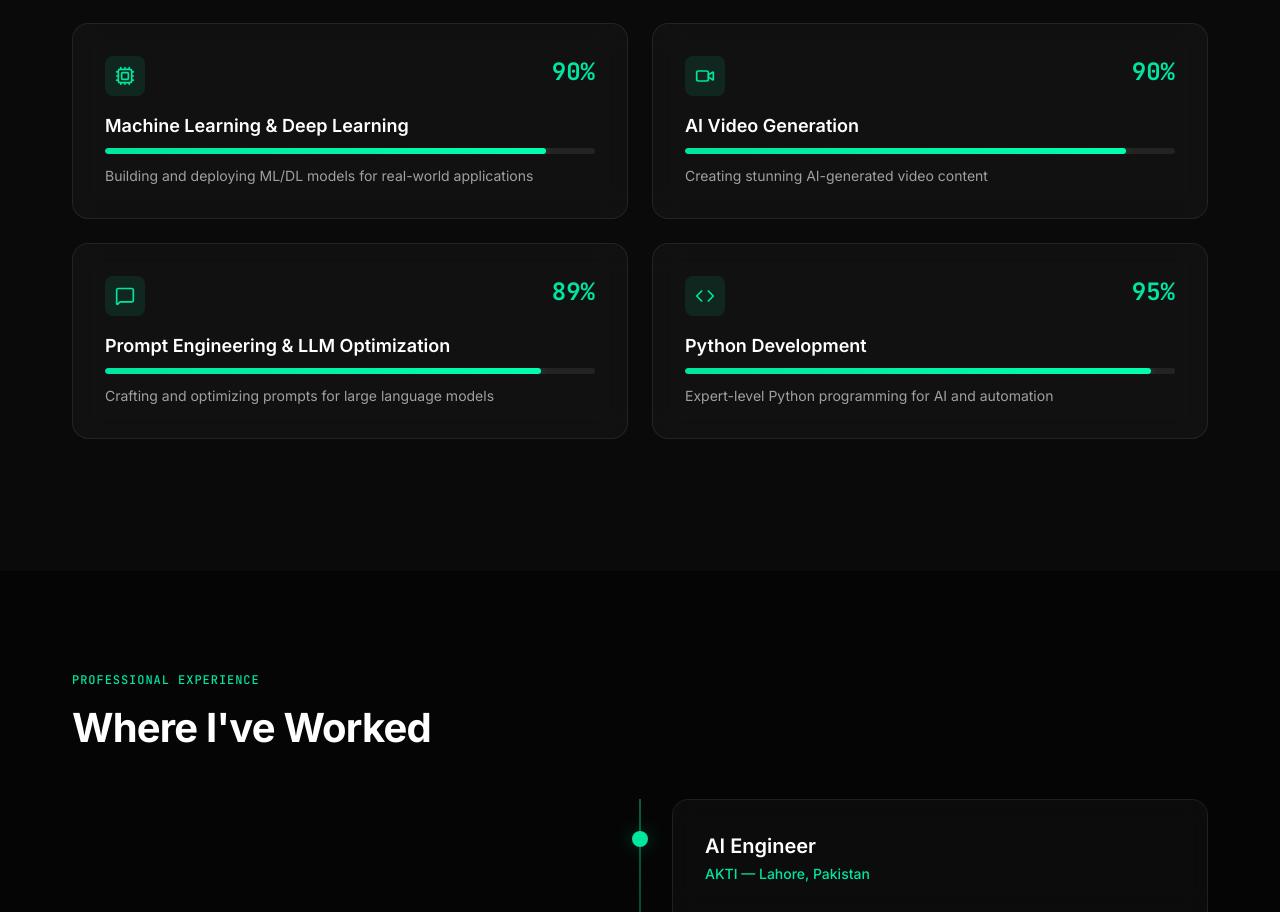
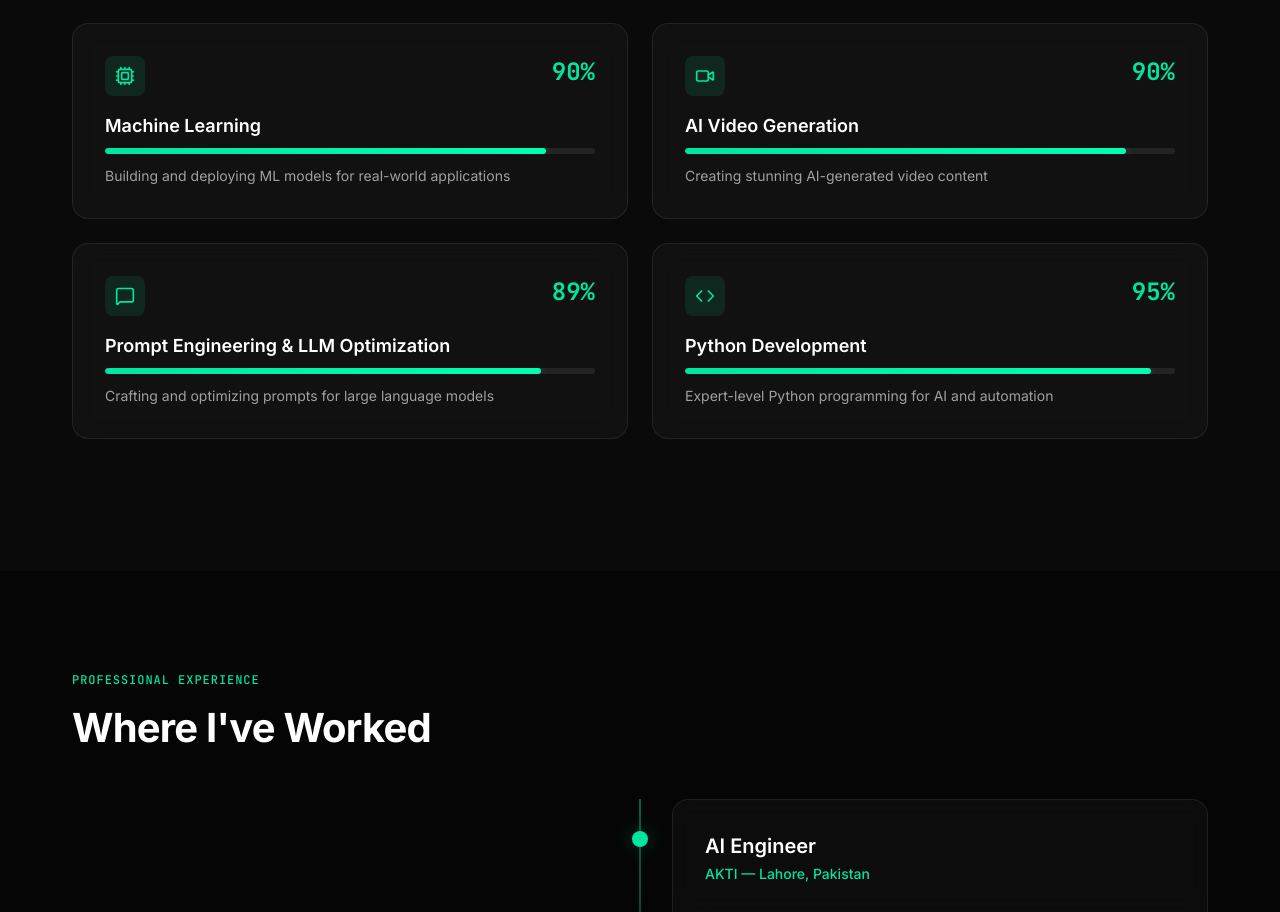
Before and after one commit to swiftnicecollection-blip/Syed-Abdullah, a React (Vite) app: page / in a window 1280 px wide. Shown: the part 1769-2681 px from the top of the page. Built offline with nearby package versions, Linux system fonts and the light colour scheme.

Commit message:
Update Skills.tsx

```diff
--- a/src/sections/Skills.tsx
+++ b/src/sections/Skills.tsx
@@ -19,10 +19,10 @@ const skillsData = [
     description: 'Professional video editing and AI-powered video generation',
   },
   {
-    name: 'Machine Learning & Deep Learning',
+    name: 'Machine Learning',
     percentage: 90,
     icon: 'Cpu',
-    description: 'Building and deploying ML/DL models for real-world applications',
+    description: 'Building and deploying ML models for real-world applications',
   },
   {
     name: 'AI Video Generation',
```
